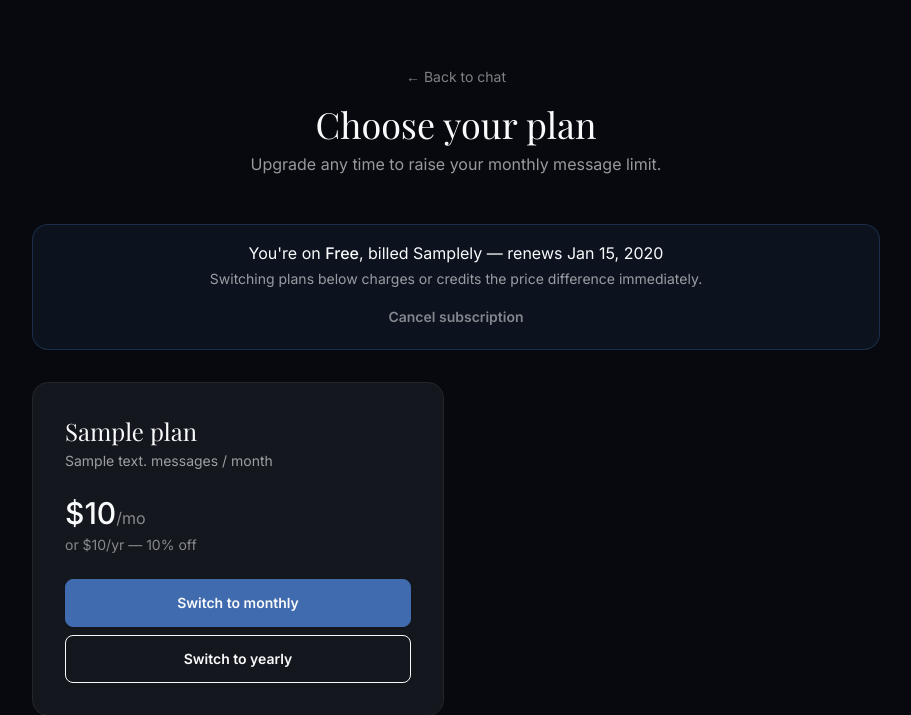
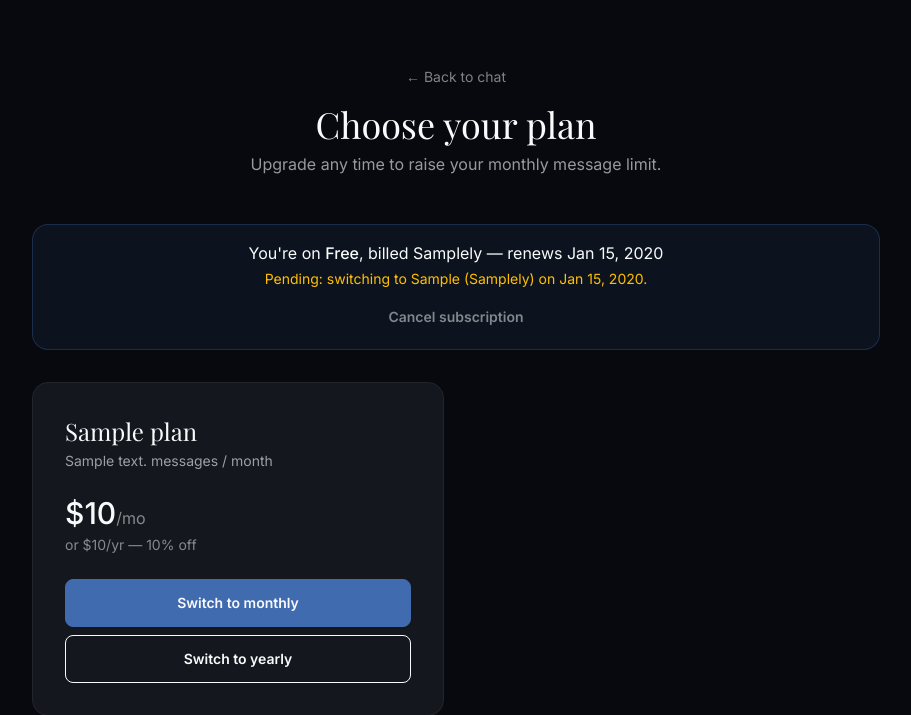
Before and after one commit to Foxster2/rapper-chat, a Django app: template chat/templates/chat/pricing.html in a window 1280 px wide. Shown: the top 715 px of the page, without its empty margins (184-1095 px from the left). Run offline with Django 5.2, Linux system fonts and the light colour scheme; tables that the repository leaves empty hold one stand-in row (values such as "Sample post"); the template is opened without the code that fills it: values that come from a table or form of the project are taken from there, most other values are stand-ins (such as "Sample title", 1, 10 or a date in 2020); some libraries are stand-ins or nearby versions; some web fonts are replaced.

Commit message:
Show a pending-plan-change indicator on the pricing page
resume_with_plan() schedules a plan switch for the next renewal
(Polar's Subscription.pending_update) rather than applying it right
away, but there was previously no way to see that from the pricing
page -- it just kept showing the old plan with no explanation.

Adds Subscriber.pending_plan/pending_billing_interval, synced from
subscription.pending_update in _apply_subscription() (used by both the
webhook handler and every direct API call), and unconditionally
recomputed on every sync so it clears itself once the change actually
takes effect -- no separate cleanup path needed. The pricing page now
shows "Pending: switching to X on <date>" and marks that plan's card
"Scheduled at renewal" instead of offering a redundant switch button.

```diff
--- a/chat/models.py
+++ b/chat/models.py
@@ -76,6 +76,11 @@ class Subscriber(models.Model):
     # True once a cancellation is scheduled for current_period_end -- status stays
     # 'active' (and quota unaffected) right up until then, per Polar's own model.
     cancel_at_period_end = models.BooleanField(default=False)
+    # Set when resume_with_plan() schedules a plan switch for the next renewal
+    # (Polar's Subscription.pending_update) -- blank once nothing is pending.
+    # Applies at current_period_end, so no separate date field is needed.
+    pending_plan = models.CharField(max_length=10, blank=True, default='')
+    pending_billing_interval = models.CharField(max_length=10, blank=True, default='')
     created_at = models.DateTimeField(auto_now_add=True)
     updated_at = models.DateTimeField(auto_now=True)
 
--- a/chat/templates/chat/pricing.html
+++ b/chat/templates/chat/pricing.html
@@ -40,7 +40,11 @@
         </form>
         {% else %}
         <p class="text-base-content">You're on <span class="font-medium">{{ current_subscriber.plan|capfirst }}</span>, billed {{ current_subscriber.billing_interval }}ly &mdash; renews {{ current_subscriber.current_period_end|date:"M j, Y" }}</p>
+        {% if current_subscriber.pending_plan %}
+        <p class="text-sm text-warning mt-1">Pending: switching to {{ current_subscriber.pending_plan|capfirst }} ({{ current_subscriber.pending_billing_interval }}ly) on {{ current_subscriber.current_period_end|date:"M j, Y" }}.</p>
+        {% else %}
         <p class="text-sm text-base-content/60 mt-1">Switching plans below charges or credits the price difference immediately.</p>
+        {% endif %}
         <form method="post" action="/api/billing/cancel/" class="mt-3">
             {% csrf_token %}
             <button type="submit" class="btn btn-sm btn-ghost text-base-content/50 hover:text-error">Cancel subscription</button>
@@ -65,6 +69,8 @@
             <div class="flex flex-col gap-2 mt-auto">
                 {% if plan.monthly_is_current %}
                 <button type="button" disabled class="btn btn-primary w-full">Current plan</button>
+                {% elif plan.monthly_is_pending %}
+                <button type="button" disabled class="btn btn-primary w-full">Scheduled at renewal</button>
                 {% elif current_subscriber.cancel_at_period_end %}
                 <form method="post" action="/api/billing/resume-with-plan/{{ plan.monthly_plan_key }}/">
                     {% csrf_token %}
@@ -84,6 +90,8 @@
 
                 {% if plan.annual_is_current %}
                 <button type="button" disabled class="btn btn-outline w-full">Current plan</button>
+                {% elif plan.annual_is_pending %}
+                <button type="button" disabled class="btn btn-outline w-full">Scheduled at renewal</button>
                 {% elif current_subscriber.cancel_at_period_end %}
                 <form method="post" action="/api/billing/resume-with-plan/{{ plan.annual_plan_key }}/">
                     {% csrf_token %}
--- a/chat/views.py
+++ b/chat/views.py
@@ -363,6 +363,8 @@ def pricing(request):
     for plan in plans:
         plan['monthly_is_current'] = bool(current and current.plan == plan['key'] and current.billing_interval == 'month')
         plan['annual_is_current'] = bool(current and current.plan == plan['key'] and current.billing_interval == 'year')
+        plan['monthly_is_pending'] = bool(current and current.pending_plan == plan['key'] and current.pending_billing_interval == 'month')
+        plan['annual_is_pending'] = bool(current and current.pending_plan == plan['key'] and current.pending_billing_interval == 'year')
 
     return render(request, 'chat/pricing.html', {
         'plans': plans,
```
Also changed, not shown: chat/billing.py (+7 -0 lines), chat/migrations/0006_subscriber_pending_billing_interval_and_more.py (added).
